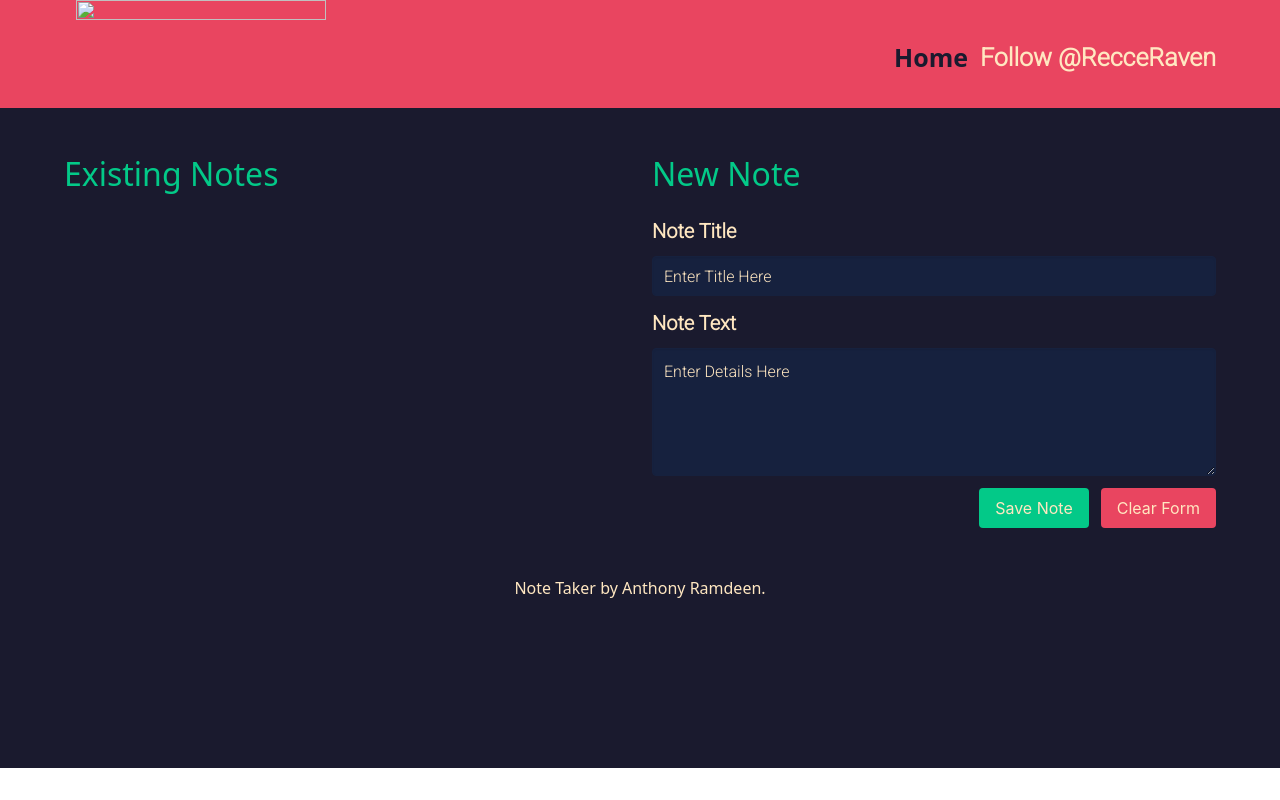
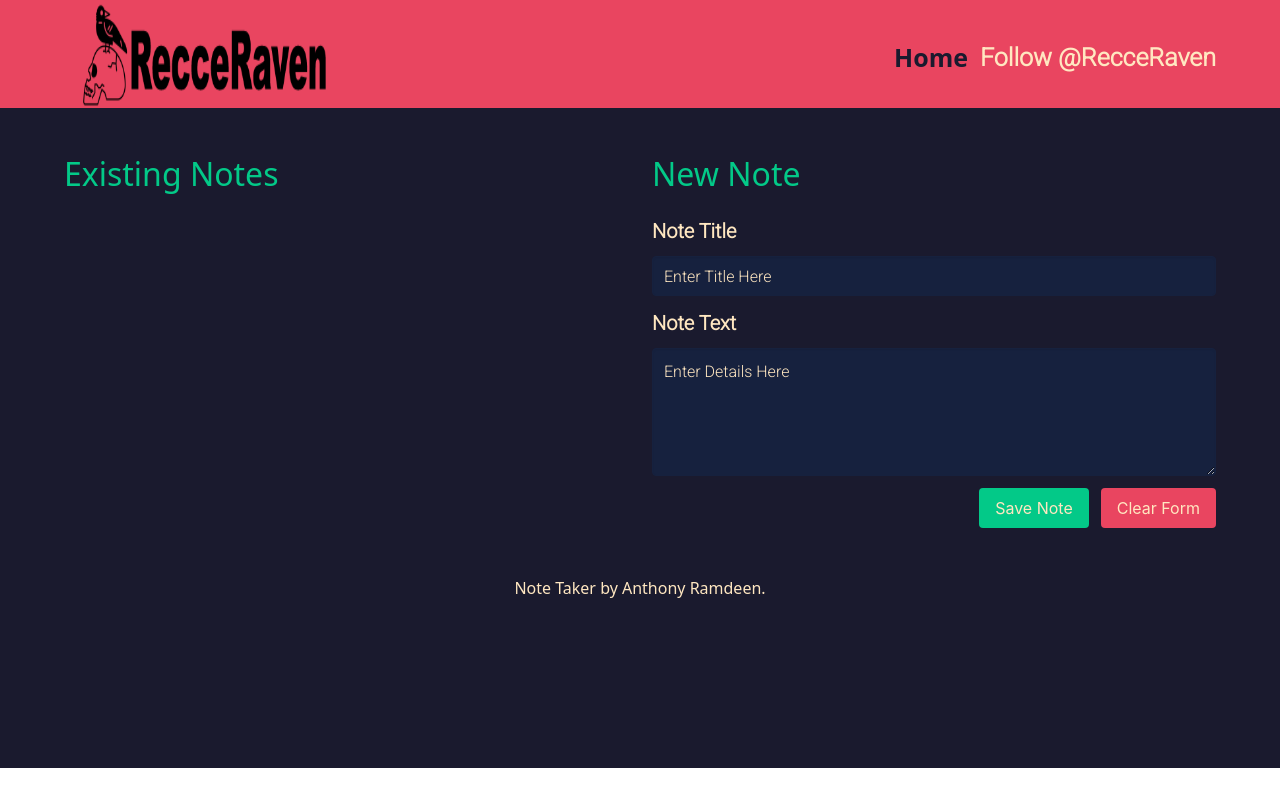
Before and after one commit to RecceRaven/NoteTaker, a website: page public/notes.html in a window 1280 px wide. Drawn offline with nearby package versions, Linux system fonts and the light colour scheme; no server answers; a web font is replaced by a local one.

Commit message:
modded html

```diff
--- a/public/notes.html
+++ b/public/notes.html
@@ -19,7 +19,7 @@
                 <div class="navbar-start">
                     <div class="navbar-brand">
                         <div class="navbar-item"></div>
-                        <img src="./agit assets/images/logo.png" width="250" height="50">
+                        <img src="./assets/images/logo.png" width="250" height="50">
                       </div>
                 </div>
                 <div class="navbar-end">
```
Also changed, not shown: public/index.html (+1 -1 lines).
